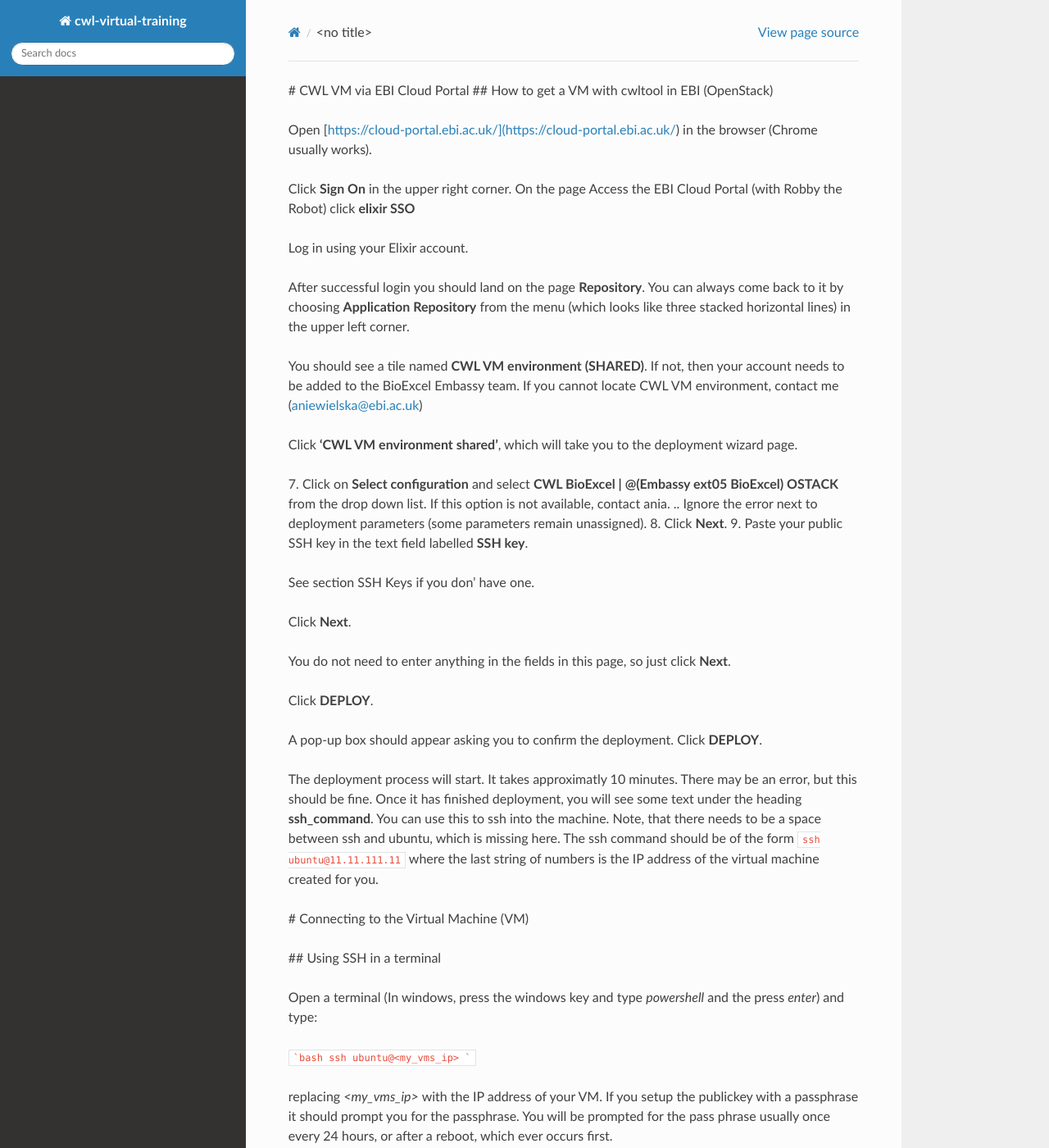
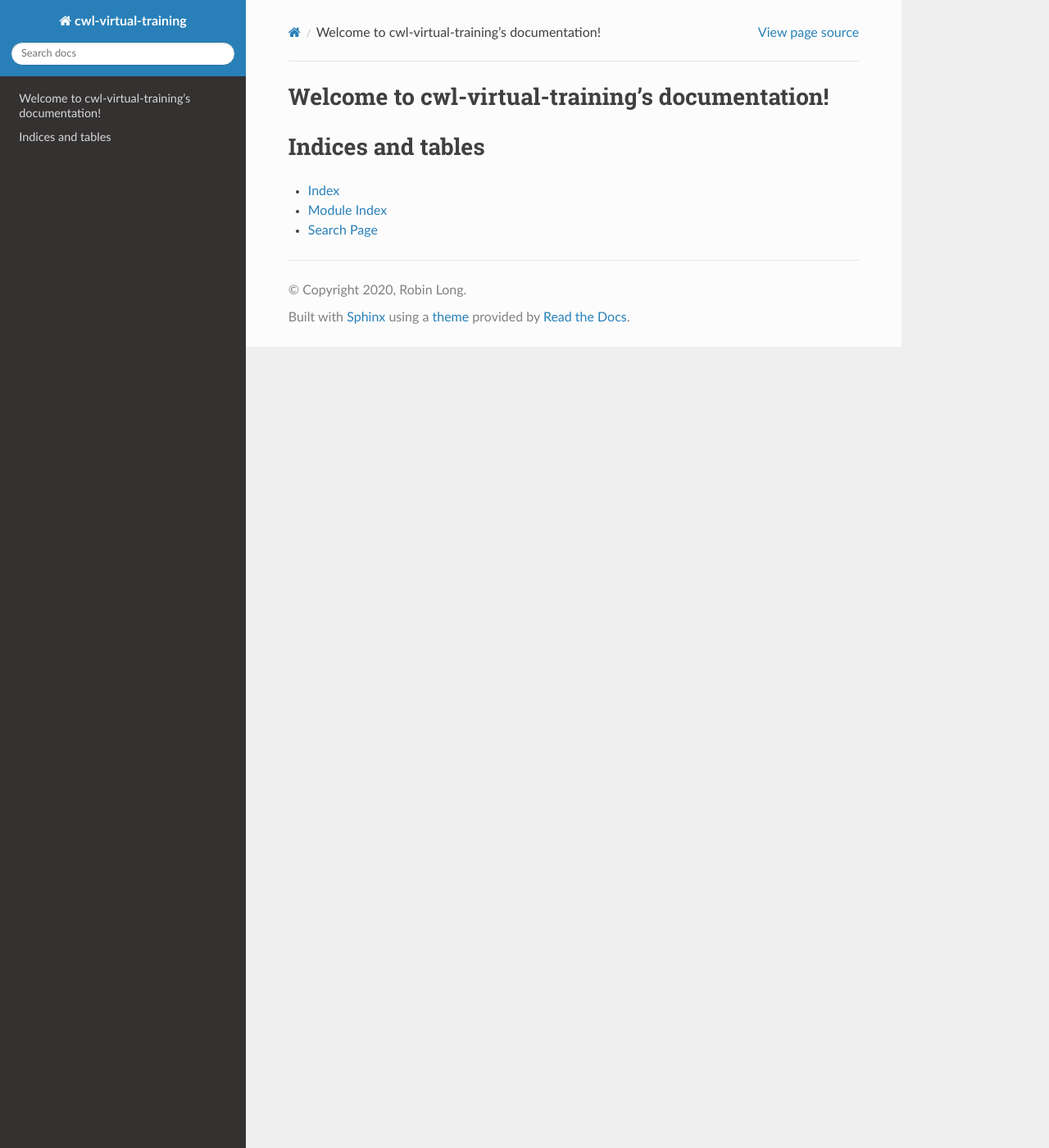
Before and after one commit to longr/cwl-virtual-tutorial, a Sphinx documentation site: the page built from docs/index.rst, in a window 1280 px wide and 1400 px high. Shown: the whole window at 82% size. Built offline with Sphinx 7.4.7 and the Read the Docs theme 2.0.0, drawn with Linux system fonts in a browser that asks for light colours; some of the changed text lies outside the part shown.

Commit message:
Converted headings to rst from md

````diff
--- a/docs/index.rst
+++ b/docs/index.rst
@@ -1,128 +1,20 @@
-# CWL VM via EBI Cloud Portal
-## How to get a VM with cwltool in EBI (OpenStack)
+.. cwl-virtual-training documentation master file, created by
+   sphinx-quickstart on Thu Apr 23 09:20:38 2020.
+   You can adapt this file completely to your liking, but it should at least
+   contain the root `toctree` directive.
 
-1. Open [https://cloud-portal.ebi.ac.uk/](https://cloud-portal.ebi.ac.uk/) in the browser (Chrome usually works).
-2. Click **Sign On** in the upper right corner. On the page Access the EBI Cloud Portal (with Robby the Robot) click **elixir SSO**
-3. Log in using your Elixir account.
-4. After successful login you should land on the page **Repository**. You can always come back to it by choosing **Application Repository** from the menu (which looks like three stacked horizontal lines) in the upper left corner.
-5. You should see a tile named **CWL VM environment (SHARED)**. If not, then your account needs to be added to the BioExcel Embassy team. If you cannot locate CWL VM environment, contact me (aniewielska@ebi.ac.uk)
-6. Click **'CWL VM environment shared'**, which will take you to the deployment wizard page.
+Welcome to cwl-virtual-training's documentation!
+================================================
 
-7. Click on **Select configuration** and select **CWL BioExcel | @(Embassy ext05 BioExcel) OSTACK** from the drop down list.  If this option is not available, contact ania.
-.. Ignore the error next to deployment parameters (some parameters remain unassigned).
-8. Click **Next**.
-9. Paste your public SSH key in the text field labelled **SSH key**.
-
-See section SSH Keys if you don' have one.
-
-10. Click **Next**.
-11. You do not need to enter anything in the fields in this page, so just click **Next**.
-12. Click **DEPLOY**.
-13. A pop-up box should appear asking you to confirm the deployment.  Click **DEPLOY**.
-
-The deployment process will start. It takes approximatly 10 minutes. There may be an error, but this should be fine. Once it has finished deployment, you will see some text under the heading **ssh_command**.  You can use this to ssh into the machine. Note, that there needs to be a space between ssh and ubuntu, which is missing here.  The ssh command should be of the form ``ssh ubuntu@11.11.111.11`` where the last string of numbers is the IP address of the virtual machine created for you.
-
-# Connecting to the Virtual Machine (VM)
-
-## Using SSH in a terminal
-
-Open a terminal (In windows, press the windows key and type `powershell` and the press `enter`) and type:
-
-```bash
-ssh ubuntu@<my_vms_ip>
-```
-
-replacing `<my_vms_ip>` with the IP address of your VM.  If you setup the publickey with a passphrase it should prompt you for the passphrase.  You will be prompted for the pass phrase usually once every 24 hours, or after a reboot, which ever occurs first.
-
-## Using Visual Studio Code.
-
-### Setting up an SSH Connection.
-Open visual studio code, and press the **`F1`** key to access the command palette.  Then click on **Remote-SSH: Connect to Host...**.  If you begin typing this, it should appear in the list.
-
-Once you have clicked on this, click on `**Add New SSH Host...*`, and then type
-
-```bash
-ssh ubuntu@<my_vms_ip>
-```
-
-You may be prompted to **Select SSH configuration file to update**.  If you are select ``C:Users\<Name>\.ssh\config``
-
-A pop up box should then appear in the bottom right with an option to **Connect**.  Click on **Connect**.  If the box does not appear follow the instructions for connecting to an existing SSH connection below.
-
-### Connecting to an existing SSH connection
-
-To connect to this, press the **`F1`** key to access the command palette.  Then click on **Remo\
-te-SSH: Connect to Host...**.  You should then see the IP address of the machine you want to connect to in the list, click on it.
-
-This should open up a new window.  On **Windows** this should have a prompt at the top for you to enter your SSH passphrase. On Linux, your system should prompt for the passphrase.
-
-Once it has connected, this window of Visual Studio Code will have access to all the files on the remote machine.
-
-You will probably want access to the **terminal** for the tutorial.  To do this, click on **Terminal** at the top, and then click on **New Terminal**.
+.. toctree::
+   :maxdepth: 2
+   :caption: Contents:
 
 
-# Generating SSH Keys
 
-Using SSH Keys is a more secure and more convienient authentication method than passwords.  This uses a pair of keys; a public key that you can give to someone, or put on a machine you want to access, and a private key that you keep to yourself and never give to anyone.
+Indices and tables
+==================
 
-To create an SSH Key pair, open up a terminal and type the keygen command:
-
-```bash
-ssh-keygen -t rsa
-```
-
-This will bring up a prompt asking you where to save the public-private key pair.
-
-```bash
-Generating public/private rsa key pair.
-Enter file in which to save the key (/home/<user_name>/.ssh/id_rsa):
-```
-Note, the file will have a different path in Windows and MacOS
-
-You can just press _Enter_ here to save them in the default file.  You will then be prompted for a passphrase (a password) for this file.  It is highly encouraged to use a passphrase, not doing so is insecure.
-
-```bash
-Enter passphrase (empty for no passphrase):
-```
-
-This will then print out some information like below.
-
-```bash
-Your identification has been saved in /home/<username>/.ssh/id_rsa.
-Your public key has been saved in /home/<username>/.ssh/id_rsa.pub.
-The key fingerprint is:
-SHA256:/TMLeYQjjr0UhxJqJOfbr5gYbvszACQHaLn31nQbm2E <username>@<machine_name>
-The key's randomart image is:
-+---[RSA 3072]----+
-|o..              |
-|o+.              |
-|+.o o .          |
-|.. * . o E .     |
-| .. = + S @ .    |
-|  .. = * B =     |
-|  ..o o + o =    |
-| ..ooo o . o +   |
-| .+o+o..o   .    |
-+----[SHA256]-----+
-```
-
-The part of this pair that you will need for creating the virtual machine is the public key. Unless you changed the default location, you can view it by typing:
-
-```bash
-cat /home/<username>/.ssh/id_rsa.pub
-```
-
-and in windows
-
-```bash
-type C:\Users\<Name>\.ssh\id_rsa.pub
-```
-
-# Setting up SSH on Visual Studio Code
-
-Open **Visual Studio Code**, and press `Ctrl` + `Shift` + `X` to open the extensions panel.  In the search box on the left hand side, type `Remote SSH`.  This should find lots of extensions, the top one should be **Remote - SSH** and under this it should say **Microsoft**.  Click on it and then click install. It may ask you to restart **Visual Studio Code**
-
-
-# Installing an SSH client on Windows 10.
-
-https://www.howtogeek.com/336775/how-to-enable-and-use-windows-10s-built-in-ssh-commands/
+* :ref:`genindex`
+* :ref:`modindex`
+* :ref:`search`
````
Also changed, not shown: docs/EBI_tutorial_setup.rst (added, +144 -0 lines).
